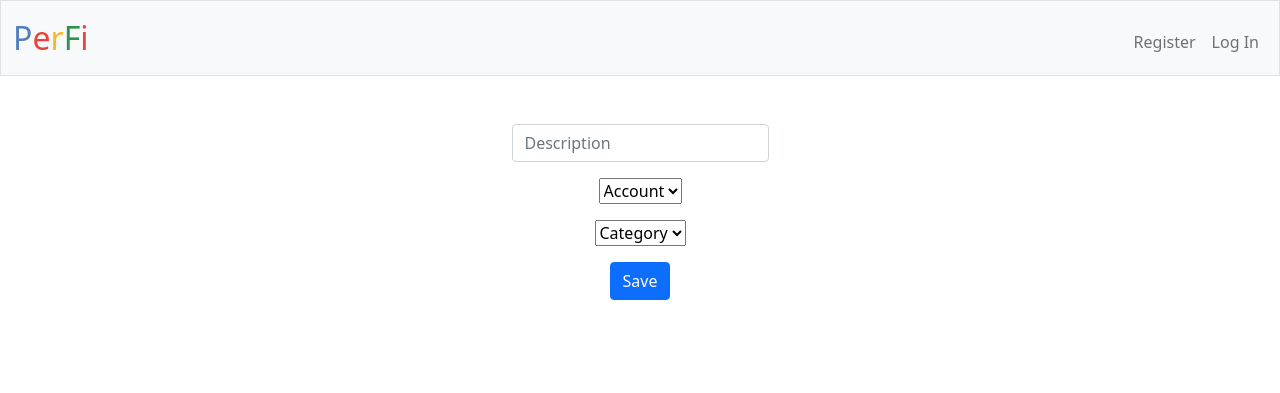
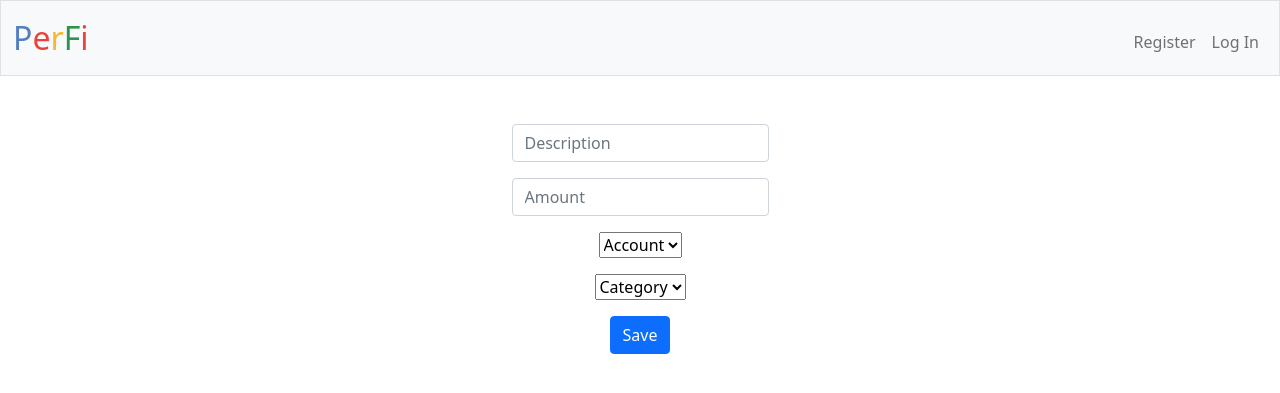
Before and after one commit to Jaizzer/PerFi, a Flask app: page / in a window 1280 px wide. Shown: the top 393 px of the page. Run offline with Flask 2, Linux system fonts and the light colour scheme; some libraries are stand-ins or nearby versions.

Commit message:
I updated the home route

```diff
--- a/app.py
+++ b/app.py
@@ -45,7 +45,7 @@ def index():
         account = request.form.get("account")
         category = request.form.get("category")
         amount = request.form.get("amount")
-        return render_template("transaction_testing.html", category=category, description=description, account=account)
+        return render_template("transaction_testing.html", category=category, description=description, account=account, amount=amount)
     else:
         accounts = ["Bank1", "Bank2", "Cash"]
         categories = ["Expense", "Income", "Savings", "Transfer"]
--- a/templates/home.html
+++ b/templates/home.html
@@ -9,6 +9,9 @@
         <form action="/" method="post">
             <div style="float:center;" class="mb-3">
                 <input class="form-control mx-auto w-auto" id="description" name="description" placeholder="Description" type="text">
+            </div>
+            <div style="float:center;" class="mb-3">
+                <input class="form-control mx-auto w-auto" id="amount" name="amount" placeholder="Amount" type="number", min="1">
             </div>
             <div style="float:center;" class="mb-3">
                 <select name="account">
--- a/templates/transaction_testing.html
+++ b/templates/transaction_testing.html
@@ -1,3 +1,4 @@
 <h1>{{ category }}</h1>
 <h1>{{ account }}</h1>
 <h1>{{ description }}</h1>
+<h1>{{ amount }}</h1>
```
Also changed, not shown: 1 other file.
